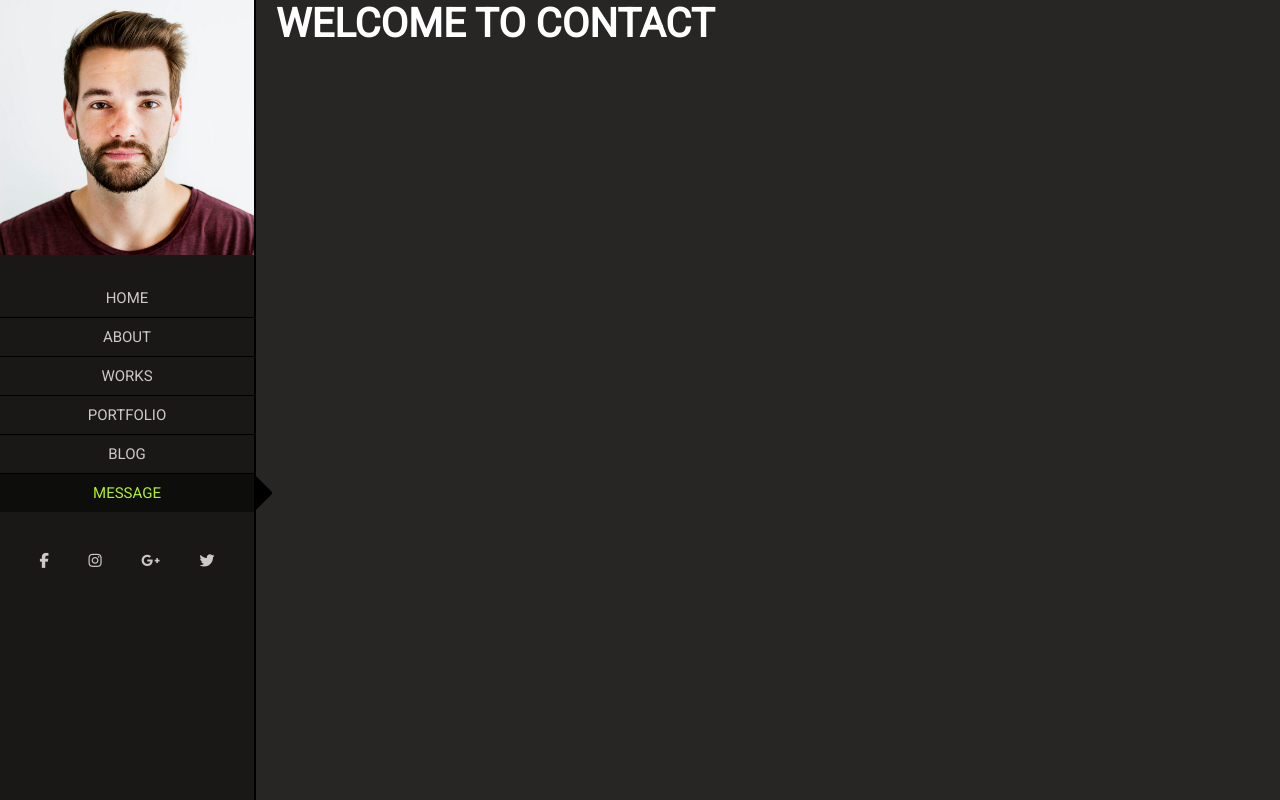
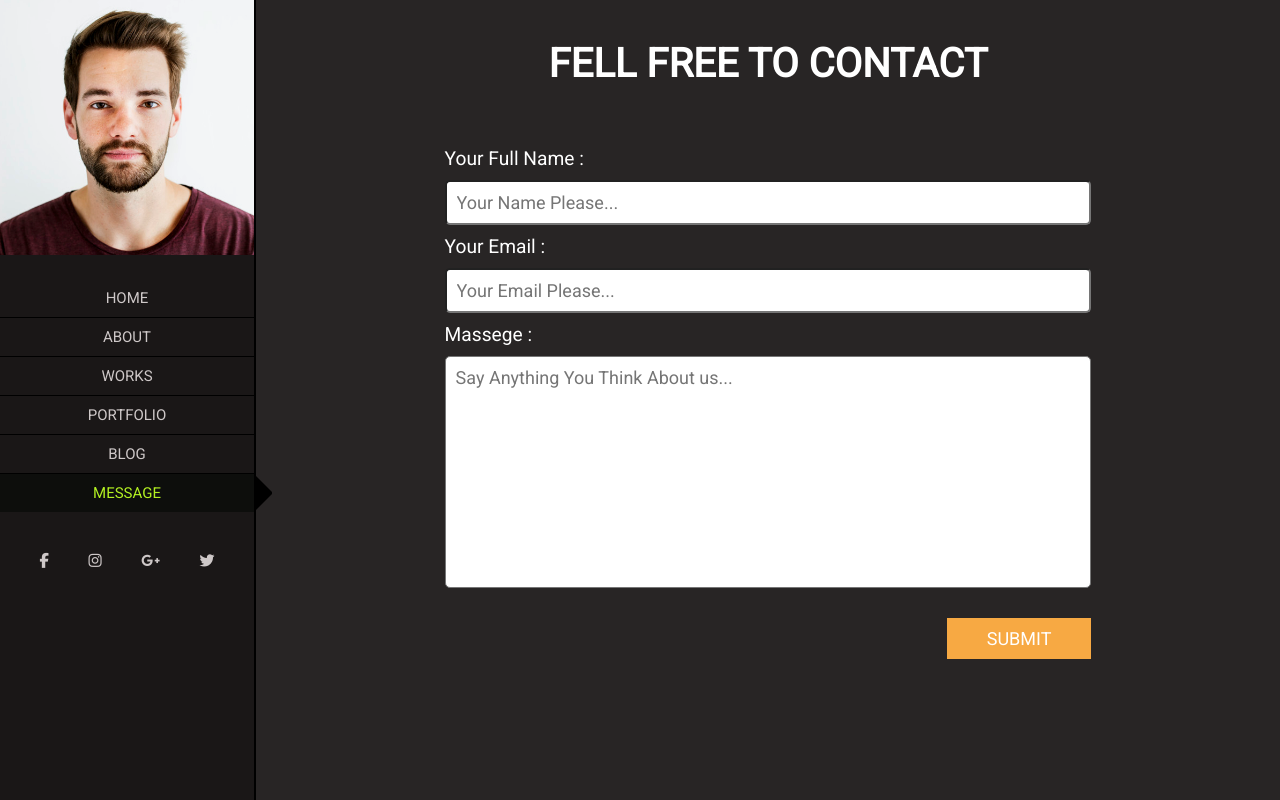
Before and after one commit to md-nahid/upworkproject, a website: page index.html in a window 1280 px wide. Both pictures are taken after a click on the link "MESSAGE". Drawn offline with Linux system fonts and the light colour scheme.

Commit message:
contact page

```diff
--- a/index.html
+++ b/index.html
@@ -217,8 +217,25 @@
 		<!-- contact page -->
 		<section class="contact page" id="contactPage">
 			<header>
-				<h1>welcome to contact</h1>
+				<h1>Fell Free To Contact</h1>
 			</header>
+			<section class="contactForm">
+				<form>
+					<div>
+						<label for="FullName">Your Full Name : </label>
+						<input type="text" id="fullName" placeholder="Your Name Please..." required>
+					</div>
+					<div>
+						<label for="email">Your Email : </label>
+						<input type="email" id="email" placeholder="Your Email Please..." required>
+					</div>
+					<div>
+						<label for="msg">Massege :</label>
+						<textarea id="msg" cols="30" rows="10" placeholder="Say Anything You Think About us..." required></textarea>
+					</div>
+					<input type="submit" value="SUBMIT">
+				</form>
+			</section>
 		</section>
 	</main>
 
@@ -228,7 +245,7 @@
 
 
 
-
+	<script src="js/contactform.js"></script>
 	<script src="js/javascript.js"></script>
 
 </body>
--- /dev/null
+++ b/js/contactform.js
@@ -0,0 +1,17 @@
+console.log('contact form');
+
+
+// contact form script
+
+let form = document.querySelector('form');
+form.addEventListener('submit', formSubmitted);
+
+function formSubmitted(e) {
+    e.preventDefault();
+    let fullName = document.getElementById('fullName').value;
+    let email = document.getElementById('email').value;
+    let msg = document.getElementById('msg').value;
+    if (fullName != "" || email != "" || msg != "") {
+        console.log(fullName, email, msg);
+    }
+}
--- a/js/javascript.js
+++ b/js/javascript.js
@@ -127,6 +127,8 @@ function testimonialBigScreenFunction () {
 }
 
 
+window.addEventListener('resize', testimonialSlideFunction);
+
 function testimonialSlideFunction () {
   if(window.innerWidth < 769) {
     testimonialSmallScreenFunction();
--- a/scss/_config.scss
+++ b/scss/_config.scss
@@ -19,6 +19,10 @@ img {
 
 a {
     text-decoration: none;
+}
+
+input, textarea {
+    outline: none;
 }
 
 .container {
--- /dev/null
+++ b/scss/_contact.scss
@@ -0,0 +1,57 @@
+
+.contact {
+    header {
+        h1 {
+            text-align: center;
+            margin-top: 40px;
+        }
+    }
+    .contactForm {
+        margin: 50px 30px;
+        form {
+            width: 70%;
+            margin: 0 auto;
+            div {
+                display: flex;
+                flex-direction: column;
+                flex-wrap: nowrap;
+                label {
+                    font-size: larger;
+                    font-weight: 400;
+                    padding: 10px 0;
+                }
+                input {
+                    padding: 10px;
+                    font-size: large;
+                    border-radius: 5px;
+                }
+                textarea {
+                    resize: none;
+                    font-size: large;
+                    padding: 10px;
+                    border-radius: 5px;
+                }
+            }
+            input[type=submit] {
+                padding: 10px 40px;
+                margin-top: 30px;
+                font-size: large;
+                font-weight: 400;
+                background-color: #f7a943;
+                color: #ffffff;
+                border: none;
+                float: right;
+                cursor: pointer;
+                &:hover {
+                    background-color: #b67929;
+                    transition: 0.3s;
+                }
+            }
+        &::after {
+            content: "";
+            display: table;
+            clear: right;
+        }
+        }
+    }
+}
--- a/scss/style.scss
+++ b/scss/style.scss
@@ -4,3 +4,4 @@
 @import "sidebar";
 @import "home";
 @import "about";
+@import "contact"
```
Also changed, not shown: css/style.css, dist/index.html.
